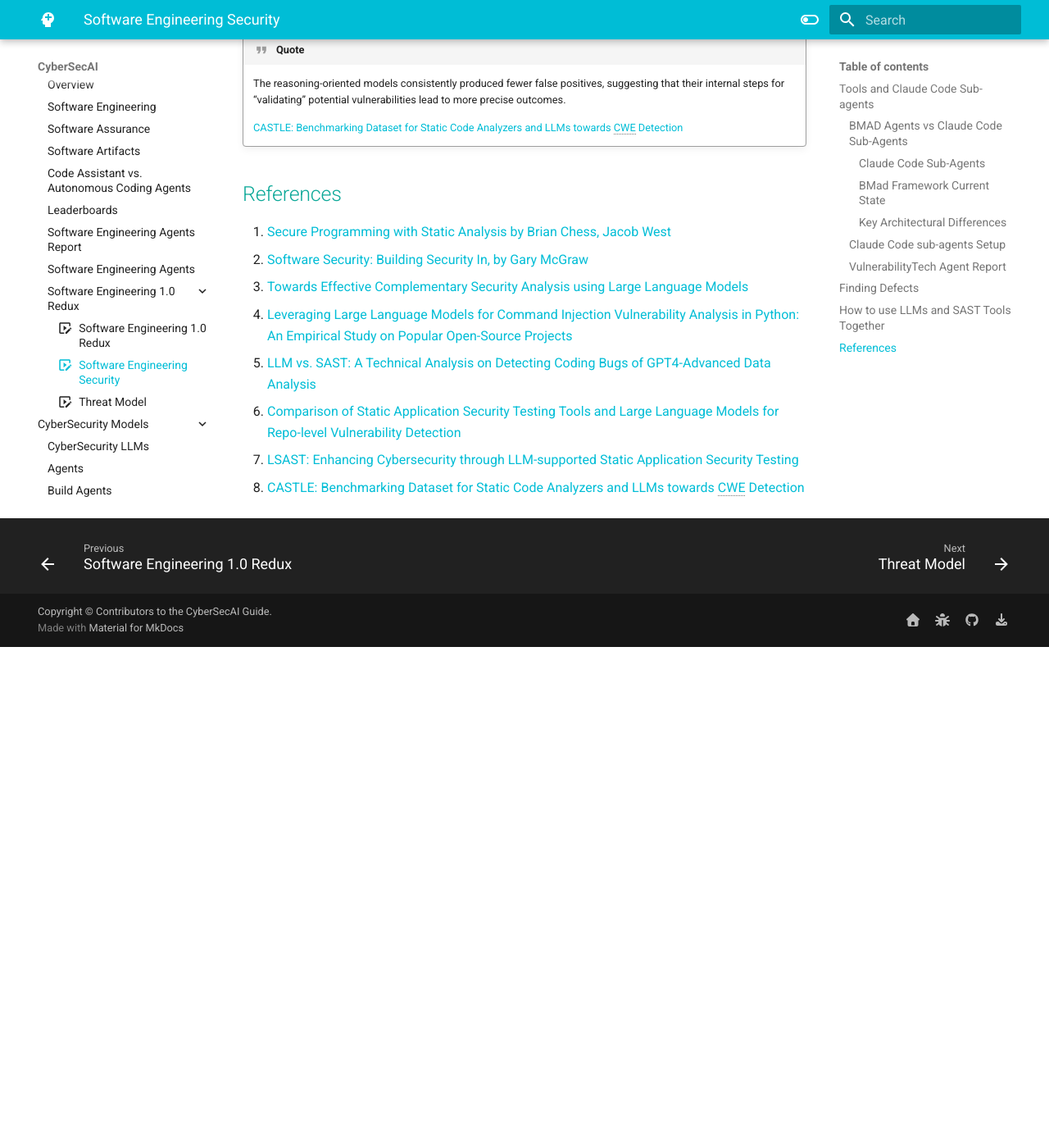
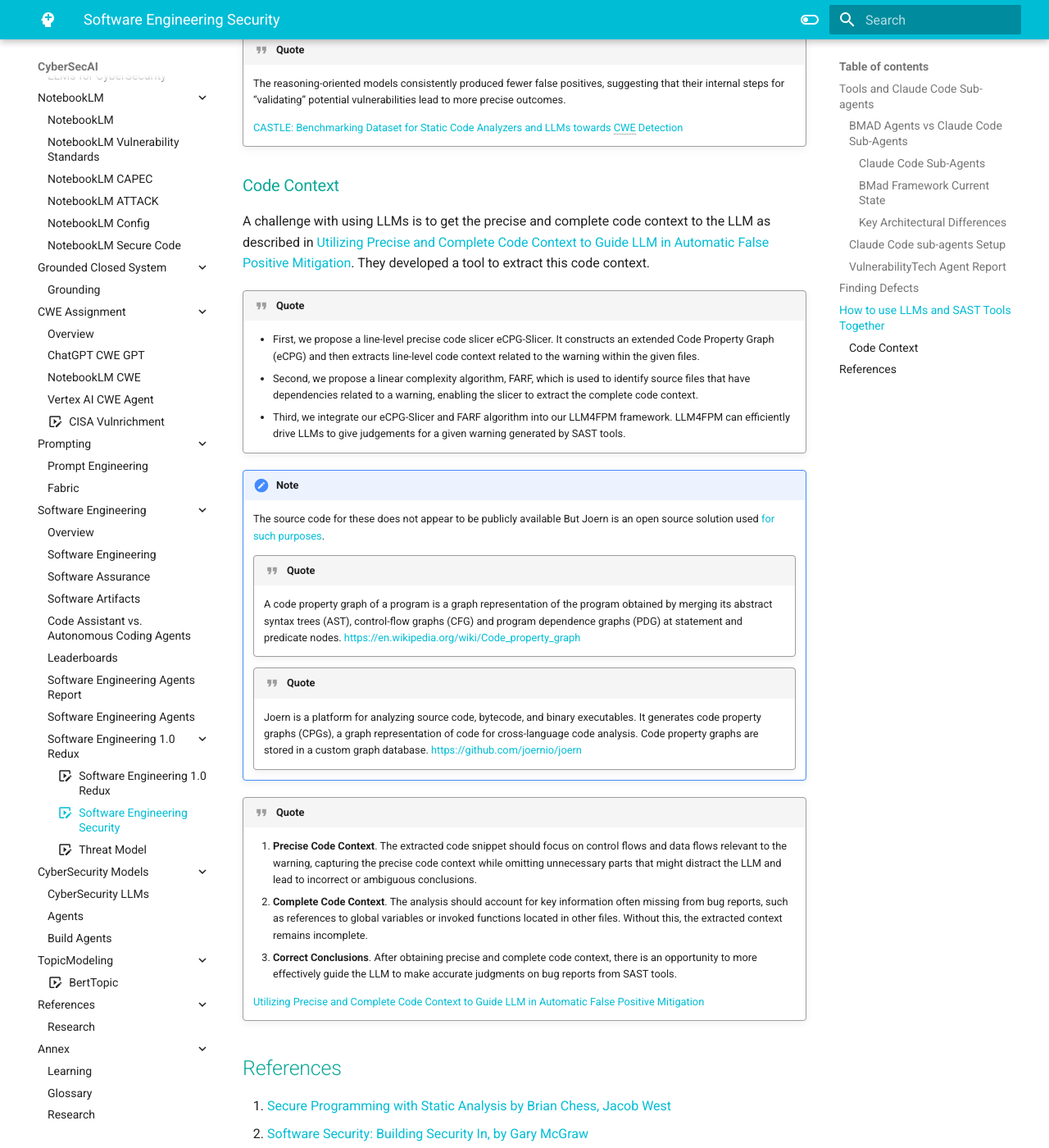
Before and after one commit to CyberSecAI/CyberSecAI.github.io, an MkDocs documentation site: the page built from docs/software/swe_redux_security.md, in a window 1280 px wide and 1400 px high, scrolled down 3904 px. Shown: the whole window at 82% size. Built offline with MkDocs 1.6.1 and Material for MkDocs 9.7.7, drawn with Linux system fonts in a browser that asks for light colours; comment, search, counter and statistics services are not loaded; before the commit the page ends 4693 px from its top, so only the background shows below that; some of the changed text lies outside the part shown.

Commit message:
fix links add more sast llm research

```diff
--- a/docs/software/swe_redux_security.md
+++ b/docs/software/swe_redux_security.md
@@ -136,7 +136,35 @@
 
     [CASTLE: Benchmarking Dataset for Static Code Analyzers and LLMs towards CWE Detection](https://arxiv.org/html/2503.09433v1)
 
+### Code Context
 
+A challenge with using LLMs is to get the precise and complete code context to the LLM as described in [Utilizing Precise and Complete Code Context to Guide LLM in Automatic False Positive Mitigation](https://arxiv.org/html/2411.03079v1). They developed a tool to extract this code context.
+
+!!! quote
+
+    - First, we propose a line-level precise code slicer eCPG-Slicer. It constructs an extended Code Property Graph (eCPG) and then extracts line-level code context related to the warning within the given files.
+    - Second, we propose a linear complexity algorithm, FARF, which is used to identify source files that have dependencies related to a warning, enabling the slicer to extract the complete code context.
+    - Third, we integrate our eCPG-Slicer and FARF algorithm into our LLM4FPM framework. LLM4FPM can efficiently drive LLMs to give judgements for a given warning generated by SAST tools.
+
+!!! note
+
+    The source code for these does not appear to be publicly available But Joern is an open source solution used [for such purposes](https://arxiv.org/html/2404.14719v1).
+
+    !!! quote
+        A code property graph of a program is a graph representation of the program obtained by merging its abstract syntax trees (AST), control-flow graphs (CFG) and program dependence graphs (PDG) at statement and predicate nodes.
+        https://en.wikipedia.org/wiki/Code_property_graph
+
+    !!! quote
+        Joern is a platform for analyzing source code, bytecode, and binary executables. It generates code property graphs (CPGs), a graph representation of code for cross-language code analysis. Code property graphs are stored in a custom graph database.
+        https://github.com/joernio/joern
+
+!!! quote
+
+    1. **Precise Code Context**. The extracted code snippet should focus on control flows and data flows relevant to the warning, capturing the precise code context while omitting unnecessary parts that might distract the LLM and lead to incorrect or ambiguous conclusions.
+    2. **Complete Code Context**. The analysis should account for key information often missing from bug reports, such as references to global variables or invoked functions located in other files. Without this, the extracted context remains incomplete.
+    3. **Correct Conclusions**. After obtaining precise and complete code context, there is an opportunity to more effectively guide the LLM to make accurate judgments on bug reports from SAST tools.
+
+    [Utilizing Precise and Complete Code Context to Guide LLM in Automatic False Positive Mitigation](https://arxiv.org/html/2411.03079v1)
 
 
 ## References
@@ -149,3 +177,4 @@
 2. [Comparison of Static Application Security Testing Tools and Large Language Models for Repo-level Vulnerability Detection](https://arxiv.org/abs/2407.16235)
 3. [LSAST: Enhancing Cybersecurity through LLM-supported Static Application Security Testing](https://arxiv.org/html/2409.15735v2)
 4. [CASTLE: Benchmarking Dataset for Static Code Analyzers and LLMs towards CWE Detection](https://arxiv.org/html/2503.09433v1)
+5. [Source Code Vulnerability Detection: Combining Code Language Models and Code Property Graphs](https://arxiv.org/html/2404.14719v1)
```
Also changed, not shown: docs/software/swe_redux.md (+6 -6 lines).
